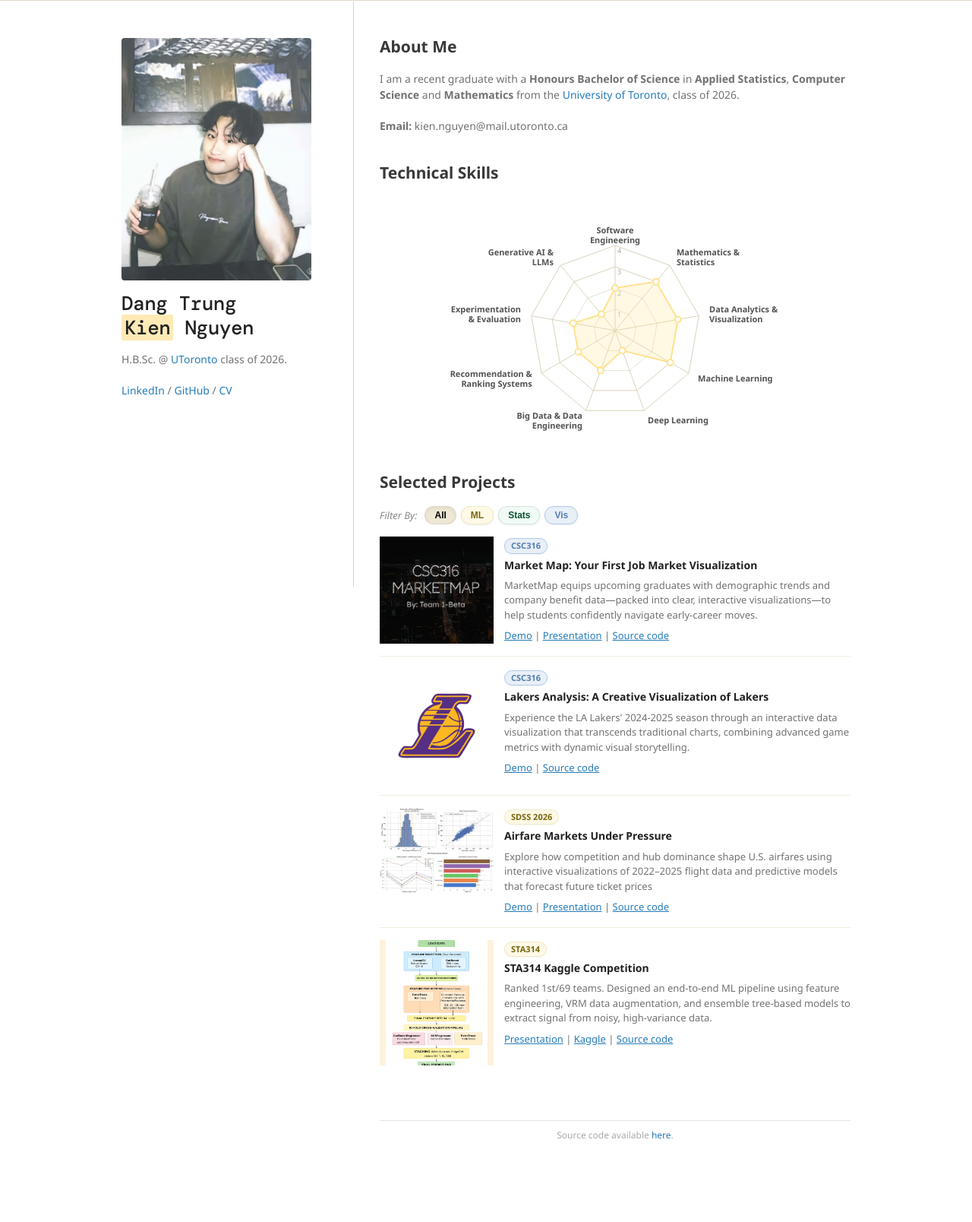
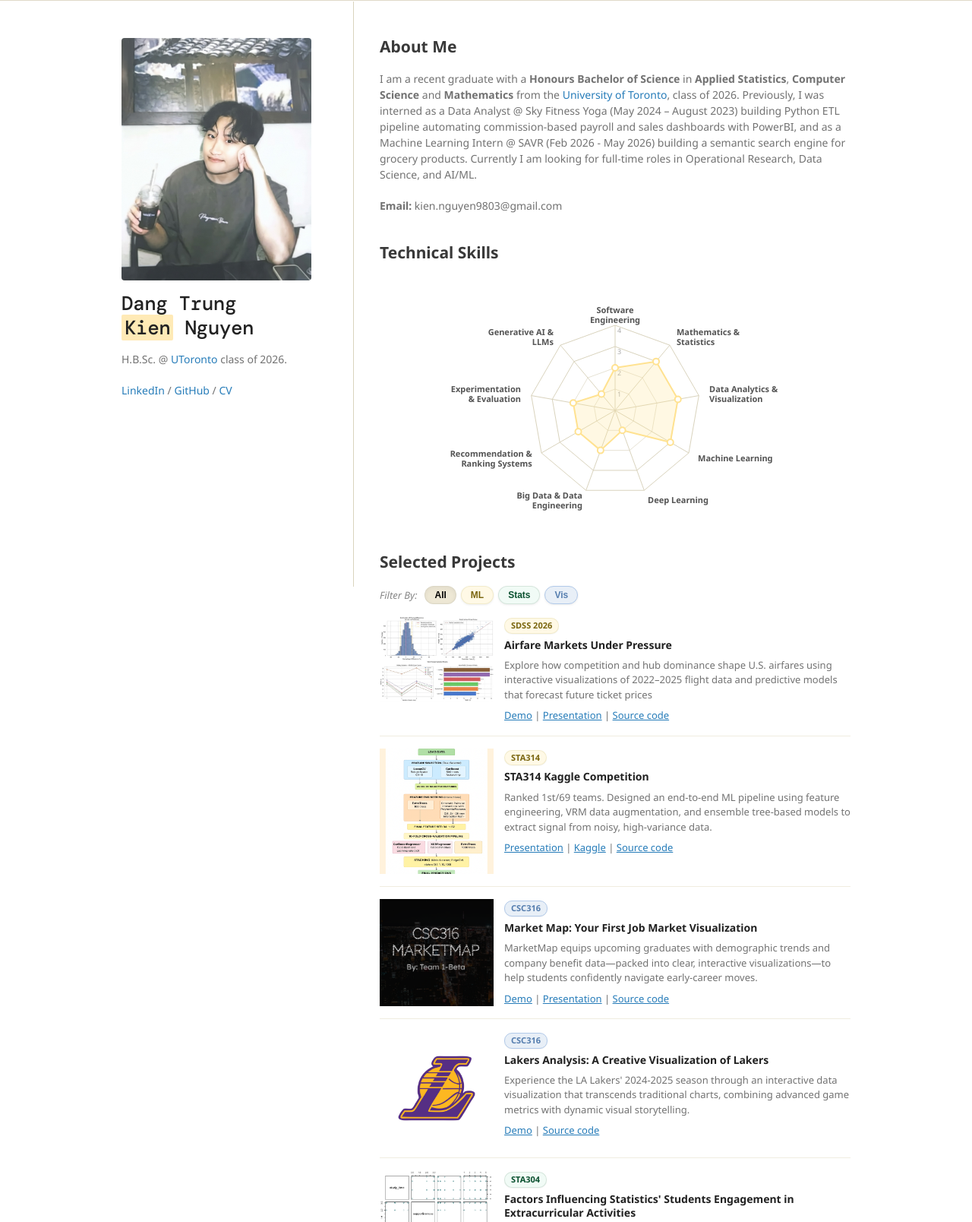
Before and after one commit to kienngyen/kienngyen.github.io, a plain HTML site: page index.html in a window 1280 px wide. Shown: the part 28-1636 px from the top of the page at 76% size. Drawn offline with nearby package versions, Linux system fonts and the light colour scheme.

Commit message:
Add STA302, STA304, and STA305 projects to Selected Projects

```diff
--- a/assets/js/main.js
+++ b/assets/js/main.js
@@ -207,10 +207,11 @@ document.addEventListener('DOMContentLoaded', function () {
       if (firstClass) badgeClass = ' ' + firstClass;
     }
 
-    // Links: Demo | Presentation | Kaggle | Source code (| Paper if provided). Empty ones are skipped.
+    // Links: Demo | Presentation | Reports | Kaggle | Source code (| Paper if provided). Empty ones are skipped.
     const linkDefs = [
       ['Demo', d.demo_link],
       ['Presentation', d.presentation_link],
+      ['Reports', d.report_link],
       ['Kaggle', d.kaggle_link],
       ['Source code', d.code_link],
       ['Paper', d.paper_link]
--- a/index.html
+++ b/index.html
@@ -42,9 +42,14 @@
         <p>I am a recent graduate with a <strong>Honours Bachelor of Science</strong> in <strong>Applied
             Statistics</strong>,
           <strong>Computer Science</strong> and <strong>Mathematics</strong> from the <a
-            href="https://www.utm.utoronto.ca/">University of Toronto</a>, class of 2026.
+            href="https://www.utm.utoronto.ca/">University of Toronto</a>, class of 2026. Previously,
+          I was interned as a Data Analyst @ Sky Fitness Yoga (May 2024 – August 2023) building Python ETL
+          pipeline automating commission-based payroll and sales dashboards with PowerBI, and as a Machine Learning
+          Intern @ SAVR (Feb 2026 - May 2026) building a semantic search engine for grocery products. Currently I am
+          looking
+          for full-time roles in Operational Research, Data Science, and AI/ML.
         </p>
-        <p><strong>Email:</strong> kien.nguyen@mail.utoronto.ca</p>
+        <p><strong>Email:</strong> kien.nguyen9803@gmail.com</p>
       </article>
 
       <!-- ================= TECHNICAL SKILLS ================= -->
--- a/papers.csv
+++ b/papers.csv
@@ -1,5 +1,8 @@
-id,title,authors,tldr,conference,demo_link,presentation_link,kaggle_link,code_link,class,icon,feature
-1,Market Map: Your First Job Market Visualization,,"MarketMap equips upcoming graduates with demographic trends and company benefit data—packed into clear, interactive visualizations—to help students confidently navigate early-career moves.",CSC316,https://gursi26.github.io/csc316-marketmap/,https://drive.google.com/file/d/1PzX60e4GdkLG1YLhDG06egEnU4EwVAl6/view,,https://github.com/gursi26/csc316-marketmap,vis,images/marketmap.png,FALSE
-2,Lakers Analysis: A Creative Visualization of Lakers,,"Experience the LA Lakers' 2024-2025 season through an interactive data visualization that transcends traditional charts, combining advanced game metrics with dynamic visual storytelling.",CSC316,https://ryannwongg.github.io/Lakers-Analysis/,,,https://github.com/RyannWongg/Lakers-Analysis,vis,images/lakers.webp,FALSE
-3,Airfare Markets Under Pressure,,"Explore how competition and hub dominance shape U.S. airfares using interactive visualizations of 2022–2025 flight data and predictive models that forecast future ticket prices",SDSS 2026,https://kienngyen.github.io/SDSS-Datathon-2026/,https://devpost.com/software/fareiq,,https://github.com/kienngyen/SDSS-Datathon-2026,ml vis,images/airfare.png,FALSE
-4,STA314 Kaggle Competition,,"Ranked 1st/69 teams. Designed an end-to-end ML pipeline using feature engineering, VRM data augmentation, and ensemble tree-based models to extract signal from noisy, high-variance data.",STA314,,https://docs.google.com/presentation/d/1cr-NkVCxqunHBFUSqK9hXk0hDLknFjRCaf8n64YRI5U/edit?slide=id.g3a94a1c421f_0_0#slide=id.g3a94a1c421f_0_0,https://www.kaggle.com/competitions/sta-314-2025-competition/overview,https://github.com/kienngyen/sta314-kaggle-competition,ml,images/sta314.png,FALSE
+id,title,authors,tldr,conference,demo_link,presentation_link,report_link,kaggle_link,code_link,class,icon,feature
+1,Airfare Markets Under Pressure,,"Explore how competition and hub dominance shape U.S. airfares using interactive visualizations of 2022–2025 flight data and predictive models that forecast future ticket prices",SDSS 2026,https://kienngyen.github.io/SDSS-Datathon-2026/,https://devpost.com/software/fareiq,,,https://github.com/kienngyen/SDSS-Datathon-2026,ml vis,images/airfare.png,FALSE
+2,STA314 Kaggle Competition,,"Ranked 1st/69 teams. Designed an end-to-end ML pipeline using feature engineering, VRM data augmentation, and ensemble tree-based models to extract signal from noisy, high-variance data.",STA314,,https://docs.google.com/presentation/d/1cr-NkVCxqunHBFUSqK9hXk0hDLknFjRCaf8n64YRI5U/edit?slide=id.g3a94a1c421f_0_0#slide=id.g3a94a1c421f_0_0,,https://www.kaggle.com/competitions/sta-314-2025-competition/overview,https://github.com/kienngyen/sta314-kaggle-competition,ml,images/sta314.png,FALSE
+3,Market Map: Your First Job Market Visualization,,"MarketMap equips upcoming graduates with demographic trends and company benefit data—packed into clear, interactive visualizations—to help students confidently navigate early-career moves.",CSC316,https://gursi26.github.io/csc316-marketmap/,https://drive.google.com/file/d/1PzX60e4GdkLG1YLhDG06egEnU4EwVAl6/view,,,https://github.com/gursi26/csc316-marketmap,vis,images/marketmap.png,FALSE
+4,Lakers Analysis: A Creative Visualization of Lakers,,"Experience the LA Lakers' 2024-2025 season through an interactive data visualization that transcends traditional charts, combining advanced game metrics with dynamic visual storytelling.",CSC316,https://ryannwongg.github.io/Lakers-Analysis/,,,,https://github.com/RyannWongg/Lakers-Analysis,vis,images/lakers.webp,FALSE
+5,Factors Influencing Statistics' Students Engagement in Extracurricular Activities,,"Using Simple Random Sampling proportion tests, chi-square tests, and logistic regression, the study evaluates how factors like work status, study habits, and supportiveness impact participation.",STA304,,,https://github.com/kienngyen/sta304-student-engagement-study/blob/main/reports/STA304%20Final%20Report.pdf,,https://github.com/kienngyen/sta304-student-engagement-study,stats,images/sta304.png,FALSE
+6,Predicting IMDB Movies Gross Revenue Using Multiple Linear Regression,,"A multiple linear regression model to predict movie gross revenue by analyzing key drivers such as genre, ratings, and budget. The project also explores Box-Cox transformation, F- and t-tests, VIF, and Cook's Distance.",STA302,,,https://github.com/kienngyen/sta302-box-office-regression/blob/main/report/STA302%20Final%20Report.pdf,,https://github.com/kienngyen/sta302-box-office-regression,stats,images/sta302.png,FALSE
+7,The Island Simulation: method of canopy consumption and gender on IQ,,"This project investigates whether cannabis consumption methods and gender affect changes in IQ. Using data from The Islands virtual population simulator, it applies a Repeated-Measures Two-Way ANOVA to evaluate their impact over time.",STA305,,,https://github.com/kienngyen/sta305-anova-study/blob/main/report/Final%20Report%20STA305.pdf,,https://github.com/kienngyen/sta305-anova-study,stats,images/sta305.png,FALSE
```
Also changed, not shown: images/sta302.png (added), images/sta304.png (added), images/sta305.png (added).
